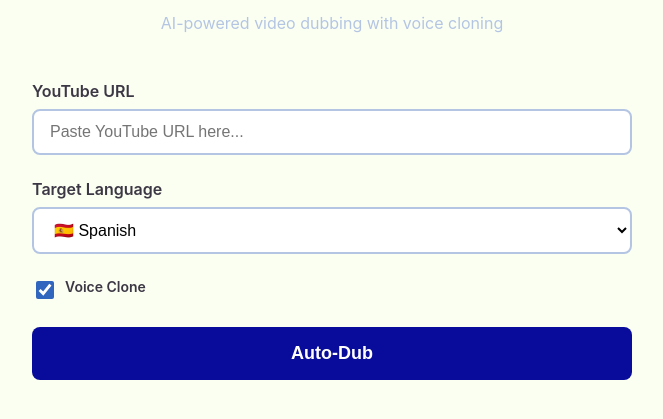
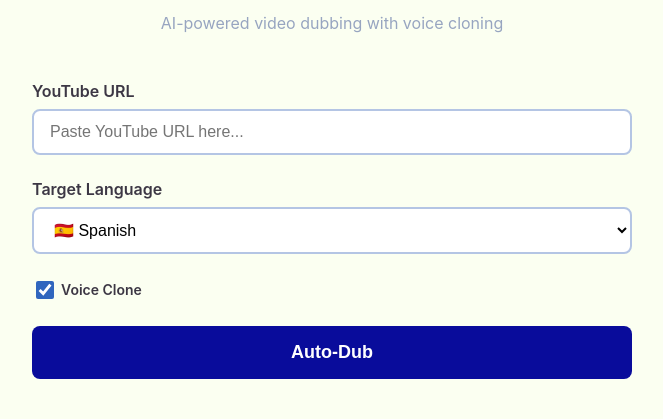
Before and after one commit to MiPlayer123/AutoDub, a plain HTML site: page web_static/index.html in a window 1280 px wide. Shown: the part 139-558 px from the top of the page, without its empty margins (308-971 px from the left). Drawn offline with Linux system fonts and the light colour scheme.

Commit message:
UI & Readme

```diff
--- a/web_static/index.html
+++ b/web_static/index.html
@@ -25,7 +25,7 @@
 
         .subtitle {
             text-align: center;
-            color: #b4c5e4;
+            color: #97a5c0;
             margin-bottom: 48px;
             font-size: 1rem;
         }
@@ -65,8 +65,14 @@
         .option {
             display: flex;
             align-items: center;
-            gap: 8px;
+            gap: 4px;
             font-size: 14px;
+        }
+
+        .option label {
+            display: inline;
+            margin-bottom: 0;
+            font-weight: 600;
         }
 
         input[type="checkbox"] {
```
Also changed, not shown: 2 other files.
